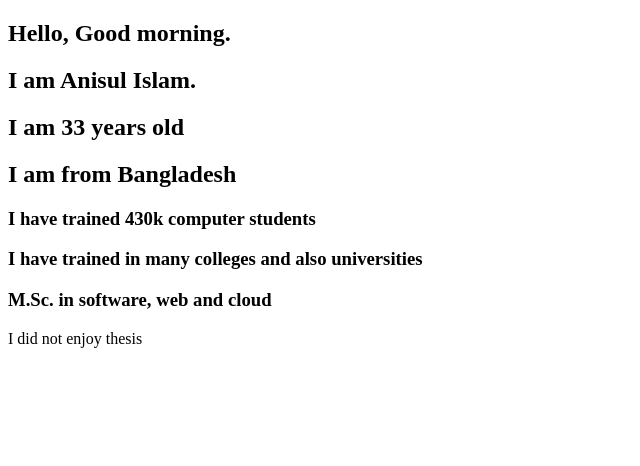
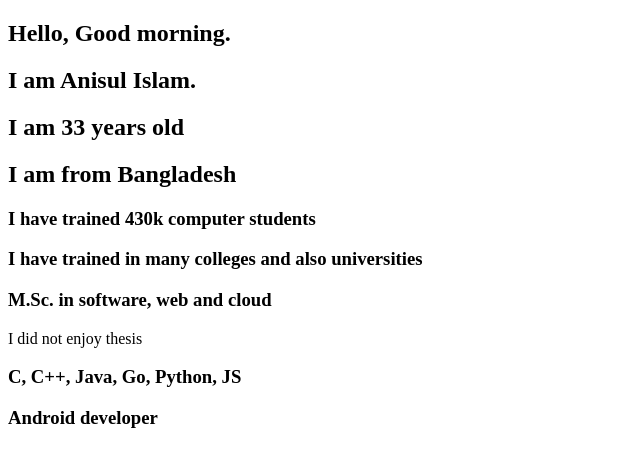
Before and after one commit to anisul-Islam/anisul-storybook, a plain HTML site: page index.html in a window 1280 px wide. Shown: the whole page, without its empty margins (0-640 px from the left). Drawn offline with Linux system fonts and the light colour scheme.

Commit message:
added skills

```diff
--- a/index.html
+++ b/index.html
@@ -19,5 +19,10 @@
     <!-- education -->
     <h3>M.Sc. in software, web and cloud</h3>
     <p>I did not enjoy thesis</p>
+
+
+    <!-- skills -->
+    <h3>C, C++, Java, Go, Python, JS</p>
+    <p>Android developer</p>
   </body>
 </html>
```
